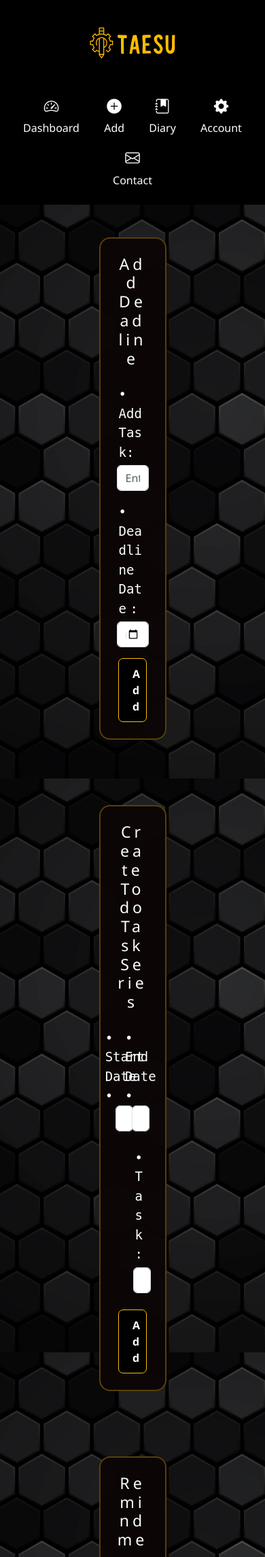
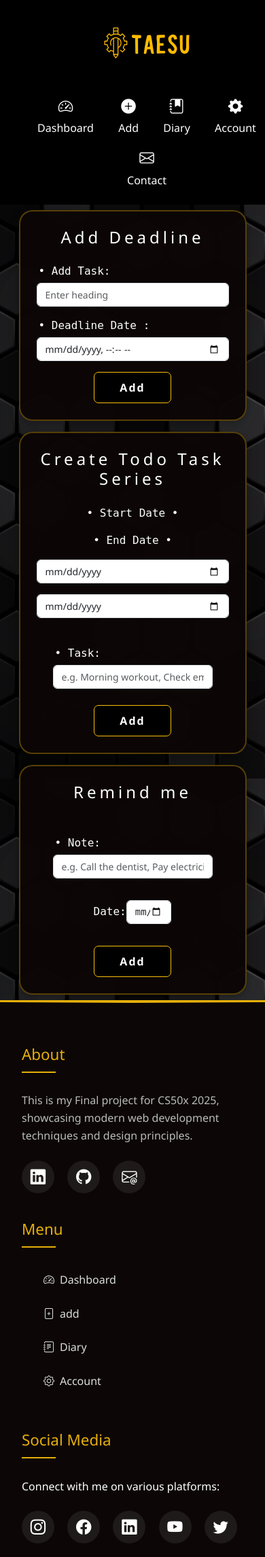
Before and after one commit to harsh-404-404/TAESU, a Flask app: page /add in a window 390 px wide. Shown: the top 2290 px of the page at 68% size. Run offline with Flask 3, Linux system fonts and the light colour scheme; a user stored in the database is signed in; some libraries are stand-ins or nearby versions.

Commit message:
responsiv style.css

```diff
--- a/TAESU/static/style.css
+++ b/TAESU/static/style.css
@@ -1227,3 +1227,248 @@ input[type="checkbox"]:focus-visible {
   overflow: hidden;         /* hides overflowing text */
   text-overflow: ellipsis;  /* adds "..." at the end */
 }
+
+
+
+/* Responsive adjustments */
+@media (max-width: 992px) {
+  .d-flex.justify-content-between {
+    flex-direction: column;
+  }
+
+  .w-60, .w-40 {
+    width: 100% !important;
+  }
+
+  .p-4, .ps-0 {
+    padding: 1.5rem !important;
+  }
+
+  .d-flex.gap-3 {
+    flex-direction: column;
+    gap: 1.5rem !important;
+  }
+
+  .w-50 {
+    width: 100% !important;
+  }
+
+  .schedule-card {
+    min-width: 100% !important;
+    max-width: 100% !important;
+    margin-bottom: 1.5rem;
+  }
+
+  .todo_table {
+    font-size: 14px;
+  }
+
+  .status-badge {
+    min-width: 90px;
+    font-size: 0.85rem;
+  }
+
+  .action-btn {
+    padding: 8px 12px;
+    font-size: 0.9rem;
+  }
+
+  .card-body {
+    padding: 1.25rem;
+  }
+
+  .fading_border {
+    border-radius: 25px;
+  }
+}
+
+@media (max-width: 768px) {
+  .d-flex.flex-wrap {
+    flex-direction: column;
+  }
+
+  .table-responsive {
+    overflow-x: auto;
+  }
+
+  .todo_table th,
+  .todo_table td {
+    padding: 0.5rem;
+  }
+
+  .btn_add_todo {
+    width: 100%;
+    margin-top: 0.5rem;
+  }
+
+  #taskInput {
+    width: 100%;
+  }
+
+  .list-group-item {
+    padding: 0.75rem;
+  }
+
+  .deadline_item {
+    flex-direction: column;
+    align-items: flex-start !important;
+  }
+
+  .deadline_item > div {
+    margin-bottom: 0.5rem;
+  }
+
+  .deadline_item .btn {
+    align-self: flex-end;
+  }
+}
+
+/* Mobile-specific optimizations */
+@media (max-width: 576px) {
+  .p-4 {
+    padding: 1rem !important;
+  }
+
+  h3.text-center, h4.text-center, h5.text-warning {
+    font-size: 1.25rem;
+  }
+
+  .table th, .table td {
+    font-size: 13px;
+  }
+
+  .action-btn {
+    padding: 6px 10px;
+    font-size: 0.8rem;
+  }
+
+  .btn-sm {
+    padding: 0.15rem 0.3rem;
+    font-size: 0.75rem;
+  }
+
+  .list-group-item {
+    font-size: 14px;
+  }
+
+  .fading_border {
+    border-radius: 20px;
+  }
+
+  .btn_add_plus {
+    font-size: 0.9rem;
+  }
+
+  .form-control {
+    font-size: 14px;
+  }
+}
+
+/* Prevent horizontal scrolling */
+html, body {
+  overflow-x: hidden;
+  max-width: 100vw;
+}
+
+/* Maintain aspect ratios */
+.card {
+  min-height: 0; /* Prevent stretching */
+}
+
+
+[file name]: style (1).css
+[file content begin]
+/* ... existing styles ... */
+
+/* Diary Page Responsive Adjustments */
+@media (max-width: 992px) {
+  .text_container {
+    max-width: 90% !important;
+    padding: 0 15px;
+  }
+
+  .add_deadline {
+    width: 90% !important;
+    margin: 2rem auto;
+    padding: 1rem !important;
+  }
+
+  .container.add_deadline {
+    padding: 0 !important;
+  }
+
+  #editor {
+    min-height: 400px;
+  }
+}
+
+@media (max-width: 768px) {
+  .d-flex.justify-content-between {
+    flex-direction: column;
+    align-items: center;
+  }
+
+  .w-50 {
+    width: 100% !important;
+    margin-bottom: 1rem;
+  }
+
+  .form-control.w-75 {
+    width: 100% !important;
+  }
+
+  .inputheading {
+    font-size: 16px;
+    word-spacing: normal !important;
+  }
+
+  .download_button {
+    font-size: 16px;
+    padding: 0 15px;
+    height: 45px;
+  }
+
+  .continue-application {
+    font-size: 16px;
+    padding: 12px 24px;
+  }
+}
+
+@media (max-width: 576px) {
+  .text_container {
+    max-width: 100% !important;
+    padding: 0 10px;
+  }
+
+  .add_deadline {
+    width: 100% !important;
+    padding: 0.5rem !important;
+  }
+
+  .card.text-bg-dark {
+    padding: 1.5rem !important;
+  }
+
+  h3.login_text {
+    font-size: 1.5rem;
+  }
+
+  .download_button i {
+    font-size: 13px;
+    letter-spacing: 2px;
+  }
+
+  #editor {
+    min-height: 300px;
+  }
+
+  .datelimit {
+    font-size: 14px;
+  }
+}
+
+/* Special adjustments for the download card */
+.add_deadline .card {
+  border-radius: 20px !important;
+  box-shadow: 0 4px 15px rgba(0, 0, 0, 0.3) !important;
+}
```
